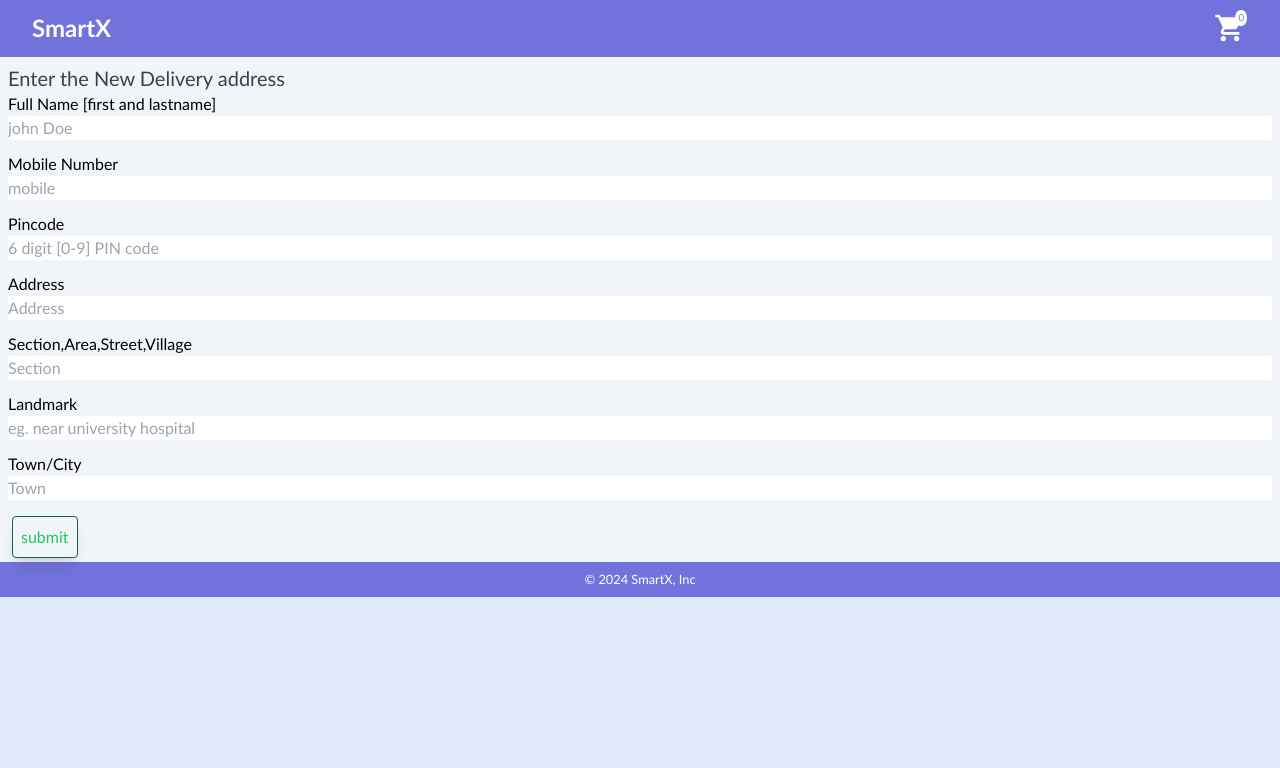
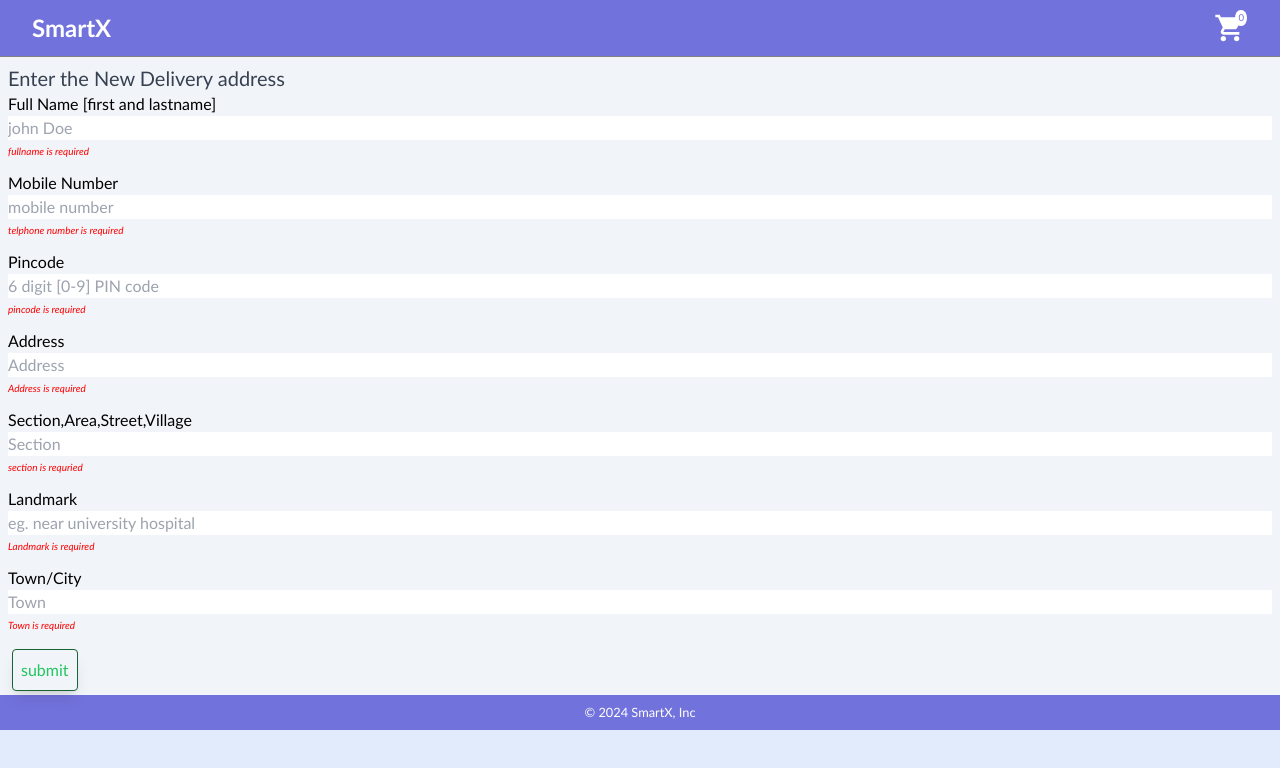
Before and after one commit to NehalSahu8055/React-JS_Practice, a React (Vite) app in the folder SmartX-ECommerce/: page /cart/add-address in a window 1280 px wide. Shown: the top 768 px of the page. Built offline with nearby package versions, Linux system fonts and the light colour scheme; no server answers.

Commit message:
Address form and form validateion

```diff
--- a/SmartX-ECommerce/src/components/forms/AddressForm/AddressForm.jsx
+++ b/SmartX-ECommerce/src/components/forms/AddressForm/AddressForm.jsx
@@ -23,17 +23,17 @@ function AddressForm() {
       name: "Fullname",
       type: "text",
       placeholder: "john Doe",
-      minLength: 6,
       required: true,
+      error: `fullname is required`,
     },
     {
       id: 2,
       label: "Mobile Number",
       name: "Mobile",
       type: "tel",
-      placeholder: "mobile",
-      error: "",
+      placeholder: "mobile number",
       required: true,
+      error: `telphone number is required`,
     },
     {
       id: 3,
@@ -41,8 +41,8 @@ function AddressForm() {
       name: "Pincode",
       type: "text",
       placeholder: "6 digit [0-9] PIN code",
-      maxLength: 6,
       required: true,
+      error: `pincode is required`,
     },
     {
       id: 4,
@@ -51,6 +51,7 @@ function AddressForm() {
       type: "text",
       placeholder: "Address",
       required: true,
+      error: `Address is required `,
     },
     {
       id: 5,
@@ -59,6 +60,7 @@ function AddressForm() {
       type: "text",
       placeholder: "Section",
       required: true,
+      error: `section is requried`,
     },
     {
       id: 6,
@@ -67,6 +69,7 @@ function AddressForm() {
       type: "text",
       placeholder: "eg. near university hospital",
       required: true,
+      error: `Landmark is required`,
     },
     {
       id: 7,
@@ -75,6 +78,7 @@ function AddressForm() {
       type: "text",
       placeholder: "Town",
       required: true,
+      error: `Town is required`,
     },
   ];
 
@@ -100,7 +104,7 @@ function AddressForm() {
           <Input
             key={output.id}
             {...output}
-            value={initialState[formData.name]}
+            value={initialState[output.name]}
             onChange={handleChange}
           />
         ))}
--- a/SmartX-ECommerce/src/components/forms/component/Input.jsx
+++ b/SmartX-ECommerce/src/components/forms/component/Input.jsx
@@ -4,7 +4,16 @@ export const Input = (props) => {
     <fieldset className="mb-3 flex flex-col gap-y-1">
       <legend>{label}</legend>
       <input {...allProps} value={value} onChange={onChange} />
-      {error && <span>{error}</span>}
+      <span
+        style={{
+          color: "red",
+          fontSize: "10px",
+          float: "right",
+          fontStyle: "italic",
+        }}
+      >
+        {error}
+      </span>
     </fieldset>
   );
 };
--- a/SmartX-ECommerce/src/components/forms/component/validation.js
+++ b/SmartX-ECommerce/src/components/forms/component/validation.js
@@ -1,8 +1,26 @@
-const Validation = (values) => {
-  const error = {};
+const Validation = (value) => {
+  let error = {};
 
-  if (!values.Fullname) {
+  if (value.Fullname === "") {
     error.Fullname = "Fullname is required";
+  }
+  if (value.Mobile === "") {
+    error.Mobile = "Mobile is required";
+  }
+  if (value.Pincode === "") {
+    error.Pincode = "Pincode is required";
+  }
+  if (value.Address === "") {
+    error.Address = "Address is required";
+  }
+  if (value.Section === "") {
+    error.Section = "section is required";
+  }
+  if (value.Landmark === "") {
+    error.Landmark = "Landmark is required";
+  }
+  if (value.Town === "") {
+    error.Town = "Town is required";
   }
 
   return { error };
```
